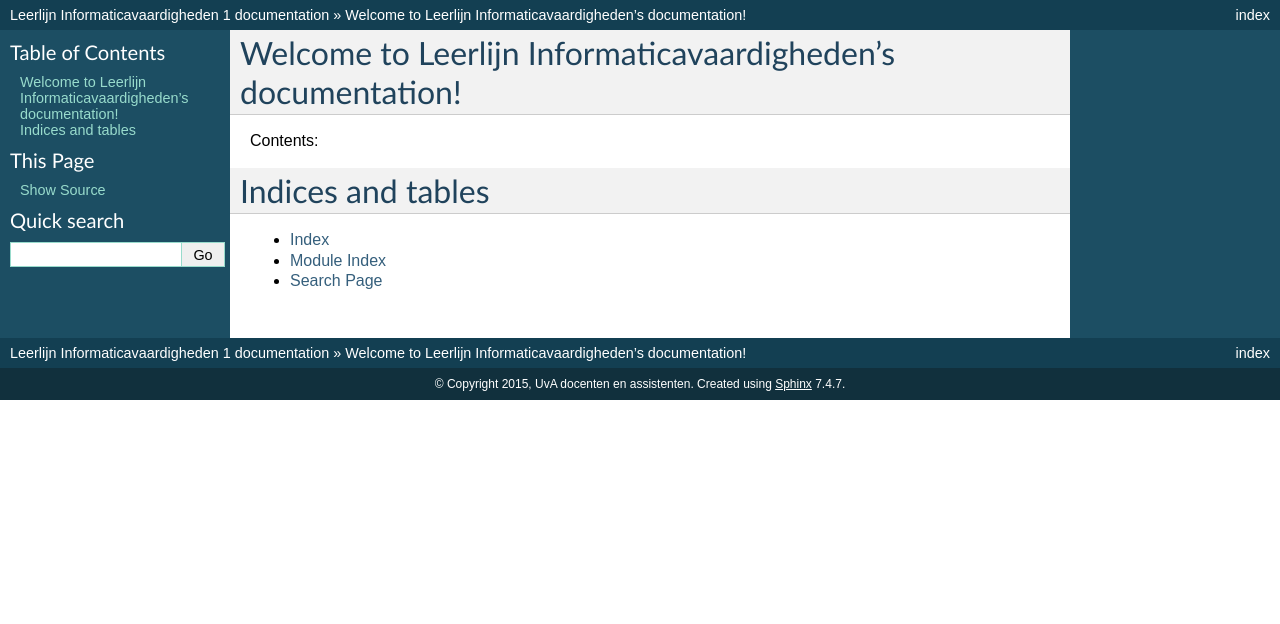
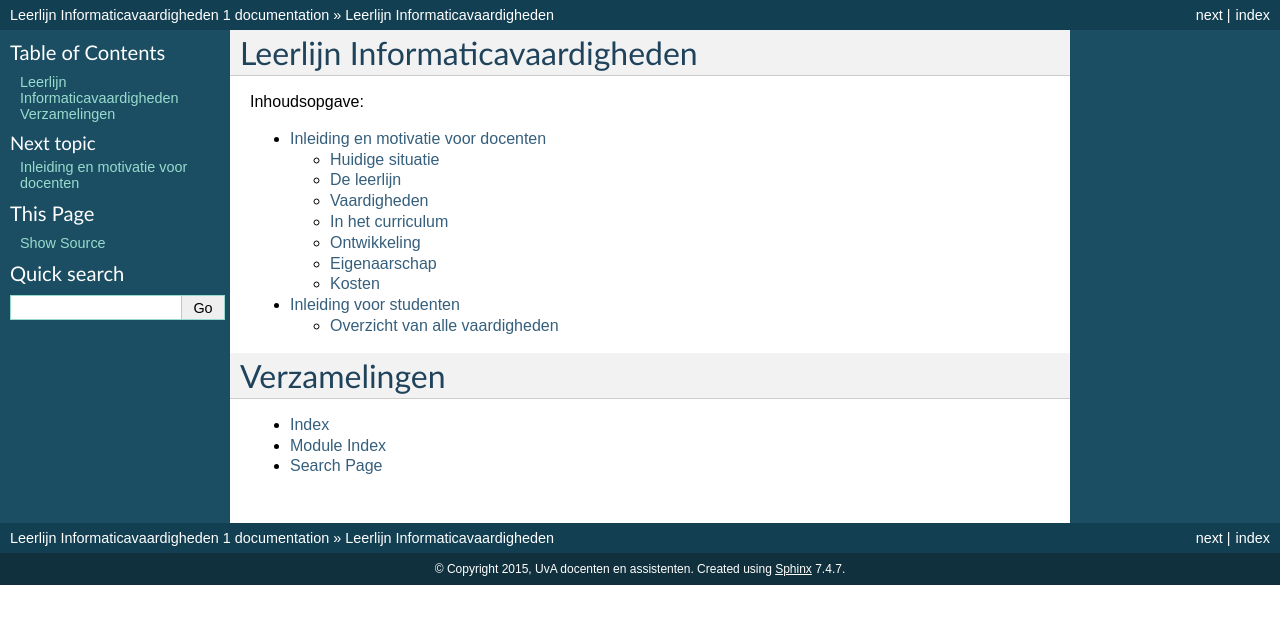
Before and after one commit to knz/leerlijn-informatica, a Sphinx documentation site: the page built from source/index.rst, in a window 1280 px wide. Shown: the top 624 px of the page. Built offline with Sphinx 7.4.7, drawn with Linux system fonts in a browser that asks for light colours; formulas are drawn with MathJax 3; some of the changed lines change nothing that is shown.

Commit message:
Import document uit google doc + aanpassingen

```diff
--- a/source/conf.py
+++ b/source/conf.py
@@ -198,7 +198,7 @@ latex_elements = {
 # (source start file, target name, title,
 #  author, documentclass [howto, manual, or own class]).
 latex_documents = [
-  ('index', 'LeerlijnInformaticavaardigheden.tex', u'Leerlijn Informaticavaardigheden Documentation',
+  ('index', 'LeerlijnInformaticavaardigheden.tex', u'Leerlijn Informaticavaardigheden',
    u'UvA docenten en assistenten', 'manual'),
 ]
 
@@ -228,7 +228,7 @@ latex_documents = [
 # One entry per manual page. List of tuples
 # (source start file, name, description, authors, manual section).
 man_pages = [
-    ('index', 'leerlijninformaticavaardigheden', u'Leerlijn Informaticavaardigheden Documentation',
+    ('index', 'leerlijninformaticavaardigheden', u'Leerlijn Informaticavaardigheden',
      [u'UvA docenten en assistenten'], 1)
 ]
 
@@ -242,8 +242,8 @@ man_pages = [
 # (source start file, target name, title, author,
 #  dir menu entry, description, category)
 texinfo_documents = [
-  ('index', 'LeerlijnInformaticavaardigheden', u'Leerlijn Informaticavaardigheden Documentation',
-   u'UvA docenten en assistenten', 'LeerlijnInformaticavaardigheden', 'One line description of project.',
+  ('index', 'LeerlijnInformaticavaardigheden', u'Leerlijn Informaticavaardigheden',
+   u'UvA docenten en assistenten', 'LeerlijnInformaticavaardigheden', 'Basisvaardigheden bijbehorende alle informaticavakken.',
    'Miscellaneous'),
 ]
 
--- a/source/index.rst
+++ b/source/index.rst
@@ -1,20 +1,16 @@
-.. Leerlijn Informaticavaardigheden documentation master file, created by
-   sphinx-quickstart on Wed Aug  5 12:41:08 2015.
-   You can adapt this file completely to your liking, but it should at least
-   contain the root `toctree` directive.
+Leerlijn Informaticavaardigheden
+================================
 
-Welcome to Leerlijn Informaticavaardigheden's documentation!
-============================================================
-
-Contents:
+Inhoudsopgave:
 
 .. toctree::
    :maxdepth: 2
 
+   inleiding-docenten
+   inleiding-studenten
 
-
-Indices and tables
-==================
+Verzamelingen
+=============
 
 * :ref:`genindex`
 * :ref:`modindex`
--- /dev/null
+++ b/source/inleiding-docenten.rst
@@ -0,0 +1,263 @@
+Inleiding en motivatie voor docenten
+====================================
+
+Vanuit de tutoren, de student-assistenten en zelfs de huidige
+eerstejaars studenten komt regelmatig het geluid dat bepaalde
+vaardigheden niet of onvoldoende behandeld worden binnen de
+studie. Denk aan gebruik van Linux, git en LaTeX: geen directe
+doelstellingen van vakken, maar wel essentieel binnen de studie en het
+vakgebied. Er wordt kort aandacht aan besteed, bijvoorbeeld bij PAV,
+maar daarna vindt er weinig of geen herhaling plaats en er wordt na
+zekere tijd simpelweg aangenomen dat de studenten deze vaardigheden
+beheersen.
+
+Huidige situatie
+----------------
+
+Op dit moment is er voor gebruik van Linux het BYOD-practicum helemaal
+aan het begin van het jaar, waarbij Linux geïnstalleerd wordt door een
+aantal assistenten. Vervolgens wordt bij Inleiding Programmeren een
+introductie gegeven aan de hand van bronnen van de University of
+`Surrey`_ en werk van Raphael Poss (`Introductie Unix`_). Hoewel de bronnen samen een
+prima introductie geven, gaat het veel studenten volledig voorbij
+doordat ze teveel informatie in één keer krijgen en het niet kunnen
+plaatsen door hun gebrek aan ervaring. Ook zijn er nog wel eens wat
+(facultatieve) colleges of situaties waarin assistenten het voortouw
+nemen om een onderwerp als makefiles of vim onder de aandacht te
+brengen.
+
+.. _Surrey: http://www.ee.surrey.ac.uk/Teaching/Unix/
+.. _Introductie Unix: http://science.raphael.poss.name/intro-unix.html
+
+Voor git is er een practicum bij PAV, waarna de studenten het moeten
+gebruiken bij project webprogrammeren. Dat past uitstekend, maar
+meerdere groepjes gaven aan het begin van het project aan git
+eigenlijk nog niet te snappen. Dat is in de loop van het project wel
+gegroeid, maar het heeft meer sturing nodig. Ook wordt geen aandacht
+besteed aan geavanceerd gebruik van git (bijvoorbeeld branches en
+merging).
+
+LaTeX komt meerdere keren terug bij PAV. Er is een practicum in het
+begin en vanaf dan worden schrijfopdrachten in LaTeX
+gemaakt. Verschillende kleinere onderwerpen worden later aangestipt,
+zoals het gebruik van formules en refereren. De ervaring leert dat
+verslagen in het tweede jaar vrijwel altijd in LaTeX gemaakt
+worden. Behalve de onderwerpen die nu al bij PAV aan bod komen, zou
+meer aandacht voor gebruik van bijvoorbeeld figuren, formules en
+beamer waardevol kunnen zijn.
+
+De leerlijn
+-----------
+
+Doelstelling van de leerlijn informaticavaardigheden is het
+structureren en verdiepen van het onderwijs in deze drie vaardigheden,
+linux, LaTeX en git. Deze vaardigheden behoren niet direct tot het
+programmeren, maar zijn wel essentieel binnen het vakgebied. De
+leerlijn loopt door de eerste twee jaren van de bacheloropleiding
+informatica en behandelt de vaardigheden wanneer ze optimaal
+aansluiten bij de op dat moment behandelde vakinhoud.
+
+Het nieuw te ontwikkelen materiaal dient te voldoen aan de volgende
+randvoorwaarden:
+
+- Het is gericht op de praktijk en bedoeld om te oefenen.
+- Het dient zelfstandig door de student gemaakt te kunnen worden.
+- Het dient relatief eenvoudig hergebruikt te kunnen worden bij
+  veranderingen in het curriculum.
+
+Vaardigheden
+------------
+
+Er worden drie vaardigheden centraal gezet, namelijk werken met Linux,
+Git en LaTeX. Binnen deze vaardigheden worden voor de meeste
+onderdelen (bijvoorbeeld maken van figuren in LaTeX) een basisopdracht
+en een geavanceerde opdracht gemaakt. Door het in tweeën te delen,
+blijft de werkdruk voor de student beter te behappen en wordt er voor
+gezorgd dat een student minstens twee keer geoefend heeft met een
+specifiek onderdeel waardoor het beter blijft hangen. Ook is hierbij
+belangrijk dat de vaardigheden relevant zijn voor het vak en dat ze
+daarbij ook terugkomen.
+
+Linux
+~~~~~
+
+Bij Linux is het vooral het algemene gebruik waar in het begin
+aandacht aan besteed moet worden, zoals het werken in een
+terminal. Veel dingen kunnen in Linux ook grafisch, dus het
+overschakelen naar de terminal kan geleidelijk aan worden gedaan. Een
+leidraad kan gevonden worden in de tutorials van `Surrey`_
+en de `Introductie Unix`_ van Raphael Poss. Ook bestaan er certificeringen die
+concreter maken wat van bepaalde niveaus verwacht wordt bij `lpi.org`__.
+
+.. __: https://www.lpi.org/study-resources/lpic-1-101-exam-objectives/#103
+
+Behalve het algemene gebruik van een terminal, waar al heel veel
+commands onder vallen, zijn het gebruik van een terminal-editor en
+debuggen nog twee belangrijke onderwerpen. Onder de eerste wordt
+bijvoorbeeld gebruik van vim verstaan, wat toestaat om bijvoorbeeld
+via ssh te programmeren. Dat is met een grafische editor (zoals gedit)
+lastiger. Voor het leren van vim zijn er ook allerlei tutorials, zoals
+op http://www.openvim.com/ of om te oefenen met de movement-toetsen de
+`vim adventures`__. Veel aandacht hoeft er echter niet
+aan vim besteed worden, het is geen essentiële vaardigheid.
+
+.. __: http://vim-adventures.com/
+
+Debuggen zou uitleg over gdb en valgrind inhouden. Ook hier is het
+belangrijk dat deze gelinkt worden aan een relevant vak, zodat de
+nieuwe kennis onmiddellijk in de praktijk kan worden gebracht. Al met
+al is het leren werken met linux een vaardigheid die over de eerste
+twee jaar van de bachelor steeds een beetje verbeterd kan worden.
+
+Git
+~~~
+
+Het huidige git-practicum bij PAV is goed, al gaat het niet verder dan
+een file.txt in een enkele repository. Bij webdb is het echter zo dat
+er een hele code base in git komt, dus meer is nodig. In principe
+leent webdb zich wel uitstekend voor het leren van git. Na het project
+is dan nog een vervolg nodig, bijvoorbeeld bij besturingssystemen.
+
+Eerder beginnen aan git is niet logisch omdat een gedeelte van de
+studenten dan nog niet goed genoeg kan programmeren en het gebruik van
+git ze dan nog weinig zegt. Later kan nog aandacht besteed worden aan
+geavanceerder gebruik als branches en merging, hoewel het valt aan te
+raden om dat ook al in het eerste jaar te behandelen.
+
+Er zijn online uitstekende tutorials, zoals die van github zelf
+`github git tutorial`_ en Atlassian_. Om te oefenen is er
+ook van alles, zoals de `git game`_.
+
+.. _github git tutorial: https://try.github.io/levels/1/challenges/1
+.. _Atlassian: https://www.atlassian.com/git/tutorials/
+.. _git game: https://github.com/git-game/git-game
+
+LaTeX
+~~~~~
+
+LaTeX krijgt binnen PAV al vrij veel aandacht, wat ertoe leidt dat het
+door de studenten goed gebruikt wordt. De huidige inhoud van PAV over
+LaTeX kan geïntegreerd worden met deze leerlijn, waarbij meer tijd
+genomen kan worden voor (correct) gebruik van figuren en tabellen,
+refereren, formules en eventueel LaTeX beamer.
+
+Basis-LaTeX hoort al bij het begin van de studie. Simpele figuren
+kunnen dan ook behandeld worden, complexere figuren komen later bij
+vakken waarbij dat relevant is (tweede jaar), dan krijgen de verslagen
+wat meer vorm. Dat geldt ook voor formules, die passen ook goed bij
+specifieke vakken.
+
+In het curriculum
+-----------------
+
+De leerlijn zal bestaan uit zelfstandig werk met terugblikken tijdens
+PAV of tijdens de relevante vakken. LaTeX en git zullen beide minder
+tijd vergen dan linux, twee keer een uur of vier oefenen en daarna
+blijvend gebruik zou genoeg moeten zijn.
+
+In de hoorcolleges, in de computerpractica en binnen het practicum
+academische vaardigheden kan op verschillende manieren bij deze
+vaardigheden stilgestaan worden. In alle gevallen moet duidelijk zijn
+wat de student precies moet doen, waarom deze dat moet kunnen en voor
+wanneer deze met de vaardigheid geoefend dient te hebben.
+
+Hoorcolleges
+~~~~~~~~~~~~
+
+Een uitstekende manier om te leren is het over de schouders van
+experts meekijken. Waar mogelijk is dan ook de vraag aan docenten om
+tijdens de hoorcolleges kort te demonstreren hoe zij zelf deze
+vaardigheden toepassen. Deze demonstratie geeft de studenten een doel
+(dit kan ik ermee) en kan inspirerend werken (dat wil ik ook kunnen).
+
+Computerpractica
+~~~~~~~~~~~~~~~~
+
+Studenten kunnen met vragen over deze vaardigheden bij de assistenten
+in de bestaande computerpractica terecht. Eventueel kan besloten
+worden om hier één specifiek practicum voor aan te wijzen,
+bijvoorbeeld een practicum dat relatief rustig is omdat het ver van de
+deadlines vandaan ligt.
+
+PAV
+~~~
+
+Hoewel een student zelfstandig de opdrachten maakt, wordt er op de
+juiste momenten in de bijeenkomsten van PAV bij stilgestaan hoe het
+ging. De tutor kan dan ook de eigen ervaringen delen. Dit expliciete
+bespreekmoment functioneert direct als deadline voor de studenten en
+motiveert ze om daadwerkelijk tijdig en zelfstandig de opdrachten te
+maken.  Ook kan het maken van de oefeningen onderdeel worden gemaakt
+van de afrekening rondom PAV: als een student het niet doet, kan deze
+een gekoppeld vak niet meer halen.
+
+Ontwikkeling
+------------
+
+Voorstel om gedurende het collegejaar 2015-2016 de huidige opdrachten
+waar nodig aan te passen en nieuwe opdrachten te laten ontwikkelen
+door twee studentassistenten. De samenstelling kan wisselen
+afhankelijk van expertise. Er wordt gekozen voor twee zodat ze
+onderling kunnen overleggen. Daarnaast kan de coördinator academische
+vaardigheden geraadpleegd worden en helpen in de afstemming met de
+docenten.
+
+Hoewel online allerlei goed materiaal te vinden is, is dat aan
+verandering onderhevig en dus niet goed voor de continuïteit. Daarom
+wordt hieruit inspiratie gehaald maar uiteindelijk zelf een pakket
+samengesteld dat in vorm een geheel vormt. Hierdoor kan het ook
+functioneren als visitekaartje van de opleiding in plaats van de
+indruk te wekken dat we vooral leunen op materiaal van andere
+universiteiten.
+
+Eigenaarschap
+-------------
+
+Een leerlijn zonder eigenaar sterft een snelle dood. Het voorstel is
+om in eerste instantie de coördinator academische vaardigheden
+eigenaar te maken. Gezien de inhoud van de leerlijn is het mogelijk
+logischer om op termijn een docent die nauw betrokken is bij het
+programmeeronderwijs in de opleiding verantwoordelijk te maken.
+
+Kosten
+------
+
+Hierin kan onderscheid gemaakt worden in de kosten voor de
+ontwikkeling, onderhoud en uitvoering.
+
+Ontwikkeling
+~~~~~~~~~~~~
+
+De meeste kosten zitten in de ontwikkeling van nieuw
+materiaal. Verwacht wordt dat voor het ontwikkelen van een opdracht
+van 4 uur voor de studenten minimaal 12 uur ontwikkeltijd nodig is,
+waardoor al snel meer dan 100 uur nodig is om een programma op te
+zetten.
+
+Onderhoud
+~~~~~~~~~
+
+Door verandering in het curriculum maar ook door ontwikkelingen in het
+veld zal het nodig zijn om aanpassingen te maken. Ervan uitgaand dat
+kleine aanpassingen voldoende zijn, zou dit kunnen in de bestaande
+uren door verschillende assistenten en tutoren te vragen één
+specifieke opdracht te herzien.
+
+Voor grondig onderhoud - bijvoorbeeld na het eerste jaar en na grote
+curriculumwijzigingen - zullen extra uren beschikbaar gesteld moeten
+worden.
+
+Uitvoering
+~~~~~~~~~~
+
+Uitgangspunt is dat de studenten de opdrachten zelfstandig dienen te
+maken. In dat aspect is het programma dus uitermate goedkoop.
+
+Als er in bestaande computerpractica en bijeenkomsten van PAV tijd is
+om bij de opdrachten stil te staan of vragen te beantwoorden, zijn er
+geen tot weinig extra kosten.  Wanneer extra practica ter
+ondersteuning gegeven worden of uitvoerig (i.e. meer dan 5 à 10
+minuten) bij de opdrachten stilgestaan gaat worden binnen de
+PAV-bijeenkomsten, nemen de kosten voor de uitvoering toe. Naast een
+(beperkt) aantal extra uren assistentie betekent dit mogelijk ook dat
+onderwijszalen langer gebruikt worden, met de bijbehorende kosten.
--- /dev/null
+++ b/source/inleiding-studenten.rst
@@ -0,0 +1,206 @@
+Inleiding voor studenten
+========================
+
+.. role:: stitle
+.. role:: utitle
+.. role:: dtitle
+.. role:: ttitle
+.. role:: wtitle
+
+.. raw:: html
+
+   <script>
+     $(document).ready(function() {
+       $('.utitle').parent().addClass('utitle-parent');
+       $('.dtitle').parent().addClass('dtitle-parent');
+       $('.ttitle').parent().addClass('ttitle-parent');
+       $('.wtitle').parent().addClass('wtitle-parent');
+       $('.stitle').parent().addClass('stitle-parent');
+     });
+   </script>
+   <style>
+      .stitle-parent {background-color:#ccccff;}
+      .wtitle-parent {background-color:#8888ff;}
+      .ttitle-parent {background-color:#ff8000;}
+      .utitle-parent {background-color:#ff6666;}
+      .dtitle-parent {background-color:#4c9900;}
+   </style>
+
+Overzicht van alle vaardigheden
+-------------------------------
+
+De leerlijn vaardigheden is gesplitst in 5 banen:
+
+**S** ("Source")
+   Omgaan met broncode
+
+**U** ("Unix")
+   Omgaan met de Unix commando en procesomgeving
+
+**D** ("Data")
+   Omgaan met data, produceren en verwerken
+
+**T** ("Tools")
+   Omgaan met programmeerapparatuur
+
+**W** ("Wetenschap")
+   Wetenschappelijk communiceren
+
+Op elke baan heeft ieder vaardigheden een kenmerk die met de letter
+van zijn baan begint.
+
+Alle vaardigheden behoren bij het gewenste profiel van een
+gediplomeerde student Informatica, behalve de vaardigheden met een "+"
+in de kenmerk, die alleen behoren bij studenten die verder willen
+studeren in de Informatica (MSc CS of dergelijk).
+
+.. list-table:: Overzicht vaardigheden
+   :widths: 8 30 60
+   :header-rows: 1
+
+   * - Kenmerk
+     - Titel
+     - Samenvatting
+
+   * - :stitle:`SGIT1`
+     - Git gebruiken (basis)
+     - Init, status, add, commit, push, pull, gitlab, mergeconflicten
+
+   * - :stitle:`SGIT2`
+     - Git gebruiken (adv)
+     - Git game, branches, issues, merge requests, git blame
+
+   * - :stitle:`SDOC1`
+     - Gebruikersdocumentatie produceren (basis)
+     - Goed README-bestand opstellen voor eigen code
+
+   * - :stitle:`SDOC2+`
+     - Gebruikersdocumentatie produceren (adv)
+     - Eigen ``--help`` tekst opstellen en ``help2man`` gebruiken
+
+   * - :stitle:`SNAV1`
+     - Efficiënte codenavigatie (basis)
+     - Snel van gebruik van struct/functie naar definitie kunnen navigeren
+       binnen een broncodebestand
+
+   * - :stitle:`SNAV2`
+     - Efficiënte codenavigatie (adv)
+     - Alle uses van struct of klas vinden in project; snel functies
+       methodes of klassen hernoemen door een heel project
+
+   * - :wtitle:`WBIB1`
+     - Refereren (basis)
+     - Gebruik van BibTeX met template
+
+   * - :wtitle:`WBIB2`
+     - Refereren (adv)
+     - Omgaan met referentiemanagementsoftware (RefWorks, Medeley of dergelijk)
+
+   * - :wtitle:`WPRE1`
+     - Beamer (basis)
+     - Simpele presentaties maken met template
+
+   * - :wtitle:`WPRE2`
+     - Beamer (adv)
+     - Maken van een wetenschappelijke poster
+
+   * - :wtitle:`WFIG1`
+     - Figuren (basis)
+     - Maken van simpele diagrammen, gebruik van dot, blockdiag, seqdiag
+
+   * - :wtitle:`WFIG2+`
+     - Figuren (adv)
+     - Complexere figureren, gebruik van PGF, TikZ
+
+   * - :wtitle:`WMATH1`
+     - Formules (basis)
+     - Weergeven relatief simpele formules of eigen formules
+
+   * - :wtitle:`WMATH2`
+     - Formules (adv)
+     - Overnemen van complexe formules uit bestaande boeken/artikelen
+
+   * - :wtitle:`WTYP1`
+     - Typografie (basis)
+     - Goed gebruik van “ ” ‘ ’ ‐ – —, kerning, spaties en verbindingstekens
+
+   * - :ttitle:`TDBG1`
+     - Debuggen (basis)
+     - Print statements, breakpoints, backtraces, valgrind
+
+   * - :ttitle:`TDBG2+`
+     - Debuggen (adv)
+     - Watchpoints, data traces, multi-thread backtraces, cgdb
+
+   * - :ttitle:`TPROF1+`
+     - Gedrag profileren (basis)
+     - strace, gprof
+
+   * - :ttitle:`TPROF2`
+     - Gedrag profileren (adv)
+     - cachegrind, vtune
+
+   * - :utitle:`UBASE`
+     - Unix concepten
+     - Programma vs. proces; redirecties; pipes; jobbeheer; man; sudo; kill
+
+   * - :utitle:`UCMD`
+     - Basiscommando's
+     - Navigatie filesysteem (ls, mkdir, cd, pwd, cp, mv, find, du, rm), bestanden
+       inspecteren (file, cat, less, head, tail, grep
+       met simpele strings, wc, cut)
+
+   * - :utitle:`UFS`
+     - Opslagbeheer
+     - Aanmaken en wissen van eigen filesystemen vanaf de commandolijn
+
+   * - :utitle:`USRV1`
+     - Op afstand werken (basis)
+     - SSH sleutelauthenticatie, gebruik van tmux of screen
+
+   * - :utitle:`USRV2`
+     - Op afstand werken (adv)
+     - Tunnel of SOCKS proxy aanmaken en gebruiken met SSH
+
+   * - :utitle:`URE1`
+     - Reguliere expressies (basis)
+     - Complexe zoekopdrachten uitvoeren met grep en python.re
+
+   * - :utitle:`URE2+`
+     - Reguliere expressies (adv)
+     - Simpele automatische
+       tekstverwerkingen uitvoeren met sed, awk, perl of python.re
+
+   * - :dtitle:`DCODE`
+     - Computergetallenstelsels
+     - Snel verhoudingen en vergelijkingen schatten tussen binaire
+       en hexadecimale getallen, 2-machten herkennen
+
+   * - :dtitle:`DPLOT1`
+     - Automatisch plotten (basis)
+     - Scatter, bar en lijn plots automatisch produceren door middel
+       van simpele templates met gnuplot of matplotlib
+
+   * - :dtitle:`DPLOT2`
+     - Automatisch plotten (adv)
+     - Tweede Y-as gebruiken, logaritmische schaal toepassen, meedere
+       plots bij elkaar genereren
+
+   * - :dtitle:`DAUTO1`
+     - Workflows automatiseren (basis)
+     - Gebruik van Makefiles met vaste templates/voorbeelden
+
+   * - :dtitle:`DAUTO2`
+     - Workflows automatiseren (adv)
+     - Simpele scripts zelf maken om een programma meermalig aan te roepen
+       met verschillende parameters, eigen Makefiles schrijven
+
+   * - :dtitle:`DAUTO3+`
+     - Workflows automatiseren (adv+)
+     - Gebruik van distcc en batchingcommando's om programma's uit te voeren
+       op een rekencluster
+
+   * - :dtitle:`DSTREAM+`
+     - Omgaan met datastromen
+     - Continu 1D gegevens dynamisch plotten, lopende gemiddelde, min, max,
+       std afwijking berekenen
```
